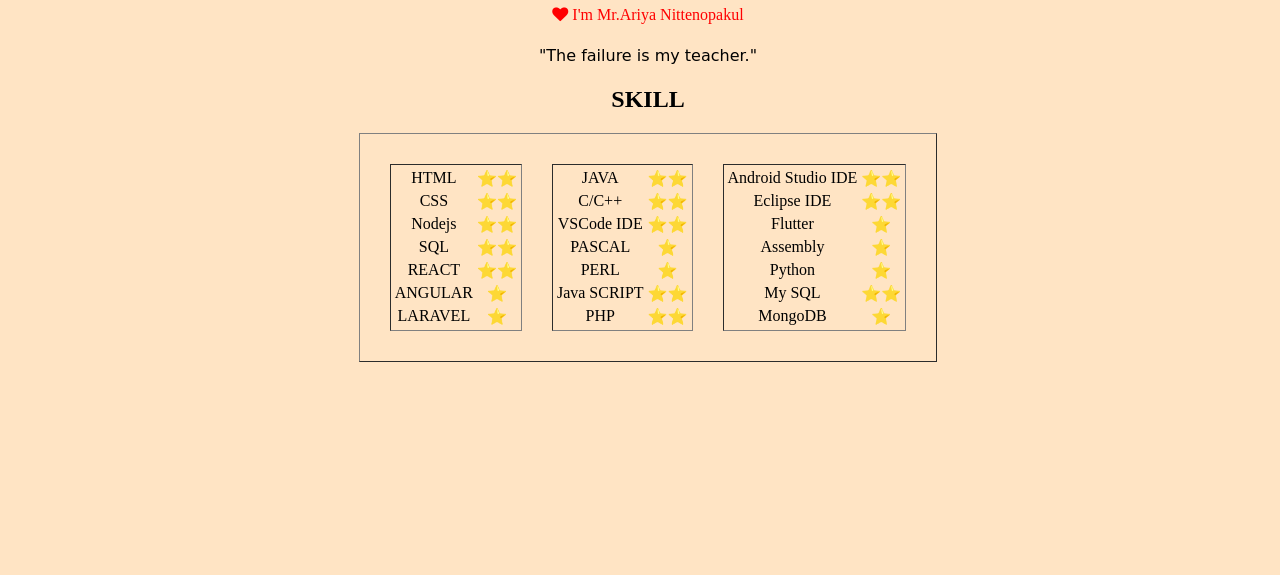
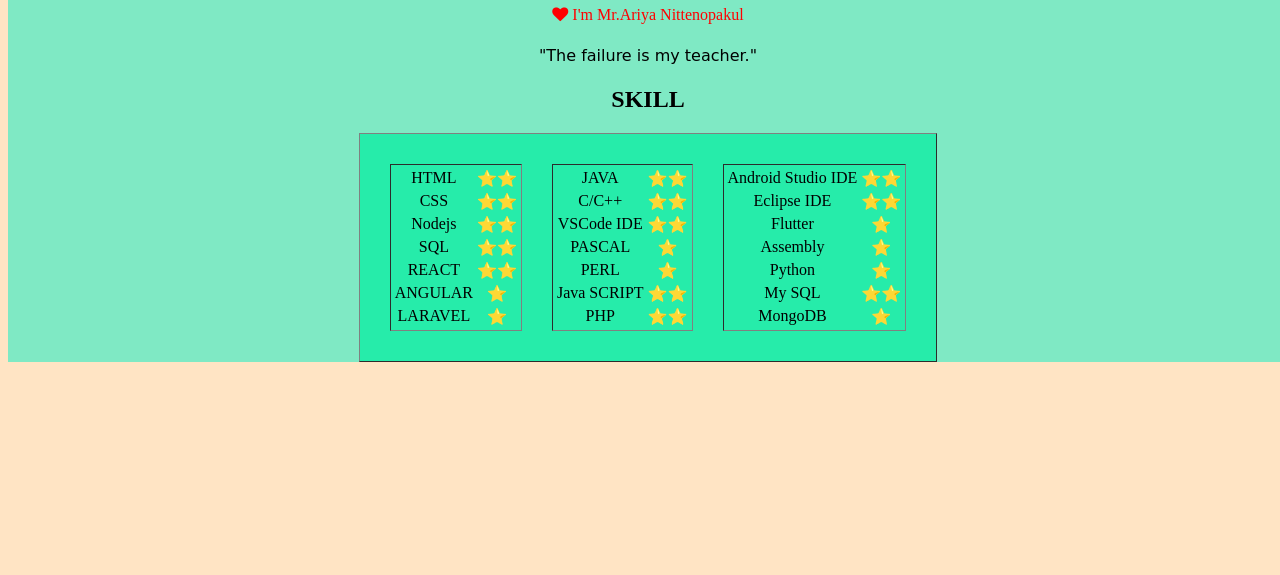
Before and after one commit to catzilaza/practical_programming, a plain HTML site: page abilities.html in a window 1280 px wide. Shown: the part 225-800 px from the top of the page. Drawn offline with Linux system fonts and the light colour scheme.

Commit message:
test origin/main

```diff
--- a/CSS/abilities.css
+++ b/CSS/abilities.css
@@ -17,6 +17,10 @@ body {
   text-align: center;
 }
 
+.table-body {
+  background-color: rgb(127, 233, 196);
+}
+
 h1 {
   font-family: cursive;
 }
@@ -33,4 +37,5 @@ h4 i {
 .table-body table {
     margin-left: auto;
     margin-right: auto;
+    background-color: rgb(38, 236, 170);
 }
--- a/CSS/contact.css
+++ b/CSS/contact.css
@@ -17,6 +17,10 @@ body {
   text-align: center;
 }
 
+.table-body {
+  background-color: rgb(127, 233, 196);
+}
+
 h1 {
   font-family: cursive;
 }
--- a/CSS/experiences.css
+++ b/CSS/experiences.css
@@ -18,6 +18,7 @@ body {
 
 .table-body {
   text-align: center;
+  background-color: rgb(127, 233, 196);
 }
 
 h1 {
--- a/CSS/projects.css
+++ b/CSS/projects.css
@@ -17,6 +17,10 @@ body {
   text-align: center;
 }
 
+.table-body {
+  background-color: rgb(127, 233, 196);
+}
+
 h1 {
   font-family: cursive;
 }
```
